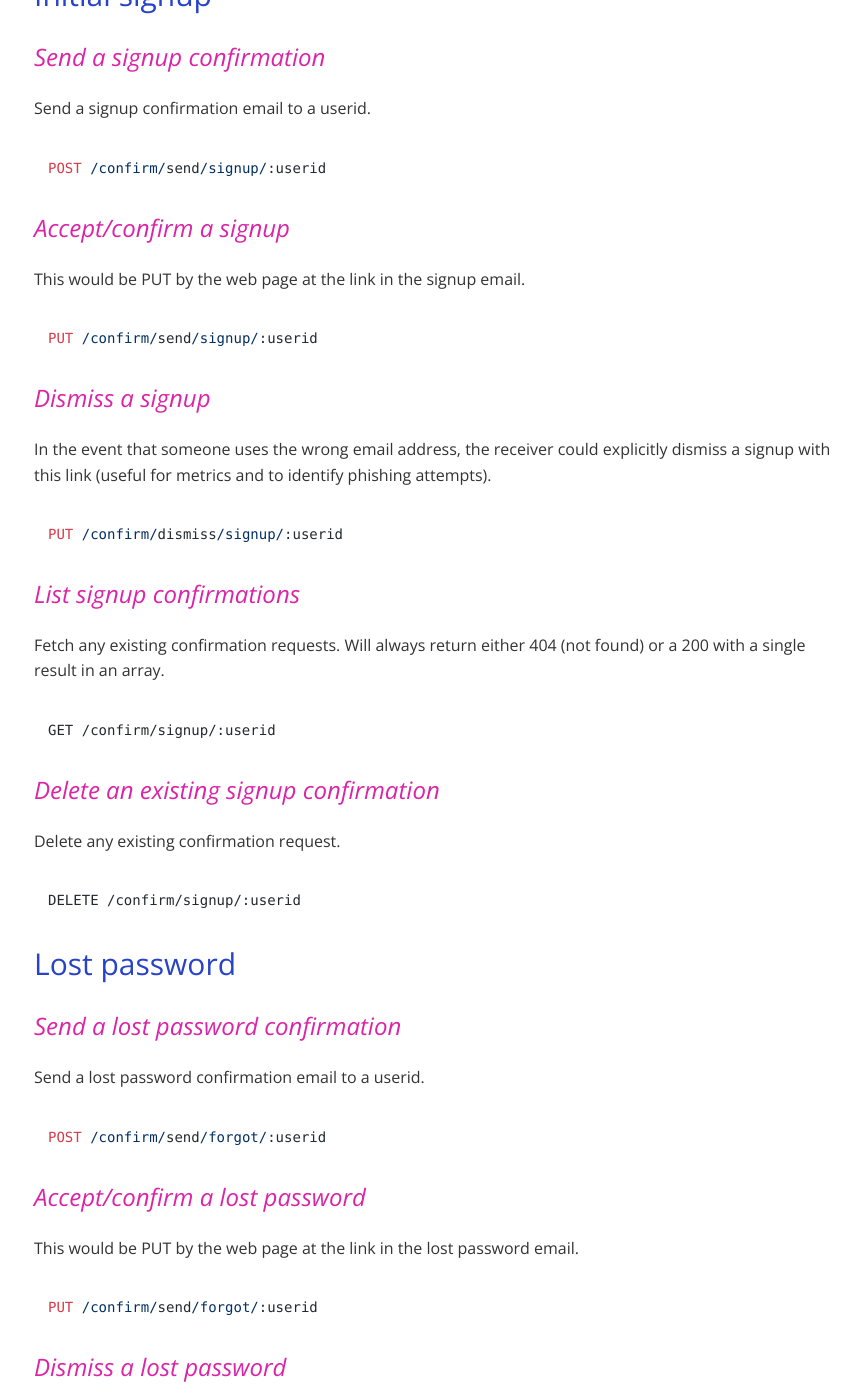
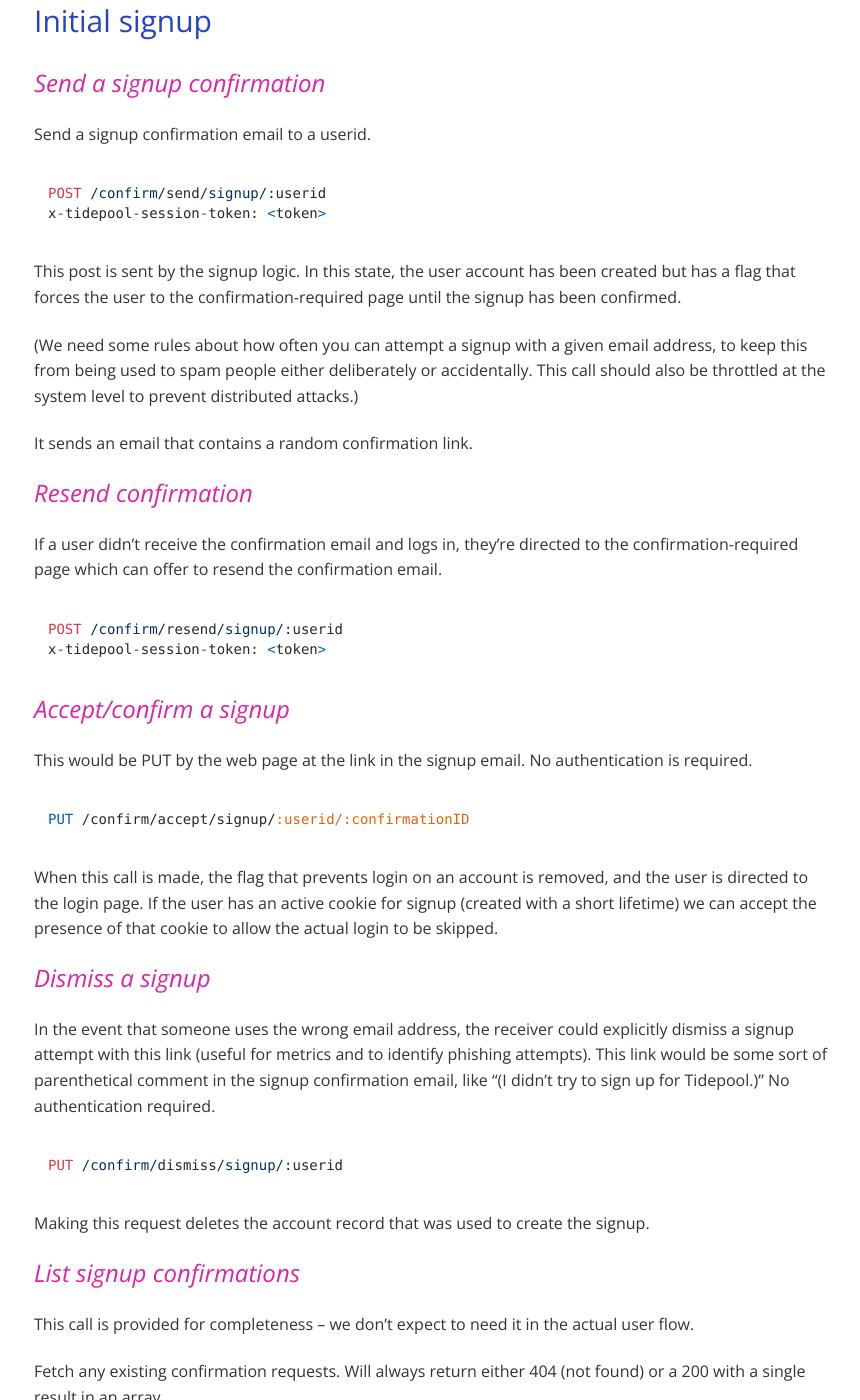
Before and after one commit to tidepool-org/tidepool-org.github.io, a Jekyll site: the page built from _docs/tidepool-api.md, in a window 1280 px wide and 1400 px high, scrolled down 10483 px. Shown: the whole window, without its empty margins (206-1066 px from the left). Built offline with Jekyll 4.4.1, drawn with Linux system fonts in a browser that asks for light colours; nearby versions of some CDN libraries; some of the changed text lies outside the part shown.

Commit message:
Update tidepool API doc with feedback; especially re-think the authentication requirements.

````diff
--- a/_docs/tidepool-api.md
+++ b/_docs/tidepool-api.md
@@ -445,9 +445,9 @@ There are three types of confirmations that can be generated:
 * Forgot password ("forgot")
 * Invitations to another user to "join your care team" (a way of saying "give a user permission to access your data). ("invite")
 
-All three types have the ability to send a confirmation, list pending confirmations, dismiss a confirmation, delete a pending confirmation, and accept a confirmation. The invitations also have the ability to get a list of confirmations received.
+The three systems share the fact that they all deal with email notifications, but they differ in their details. The forgot password and signup systems are special because several of their operations need to be done without being authenticated (if you could log in, you wouldn't need to send a forgot password notification). The invitation system requires two users, and one of them may not yet have an account.
 
-Note that in the case of invitations, the invitation goes to another user. In the case of signup/forgot, the confirmation goes to the same user.
+The signup system (where we get a confirmation that new users actually have a valid email address) is the most generic, so we'll deal with it first:
 
 ## Initial signup
 
@@ -457,81 +457,109 @@ Send a signup confirmation email to a userid.
 
 ```
 POST /confirm/send/signup/:userid
+x-tidepool-session-token: <token>
 ```
+
+This post is sent by the signup logic. In this state, the user account has been created but has a flag that forces the user to the confirmation-required page until the signup has been confirmed.
+
+(We need some rules about how often you can attempt a signup with a given email address, to keep this from being used to spam people either deliberately or accidentally. This call should also be throttled at the system level to prevent distributed attacks.)
+
+It sends an email that contains a random confirmation link.
+
+### Resend confirmation
+
+If a user didn't receive the confirmation email and logs in, they're directed to the confirmation-required page which can offer to resend the confirmation email.
+
+```
+POST /confirm/resend/signup/:userid
+x-tidepool-session-token: <token>
+```
+
 
 ### Accept/confirm a signup
 
-This would be PUT by the web page at the link in the signup email.
+This would be PUT by the web page at the link in the signup email. No authentication is required.
 
 ```
-PUT /confirm/send/signup/:userid
+PUT /confirm/accept/signup/:userid/:confirmationID
 ```
+
+When this call is made, the flag that prevents login on an account is removed, and the user is directed to the login page. If the user has an active cookie for signup (created with a short lifetime) we can accept the presence of that cookie to allow the actual login to be skipped.
 
 ### Dismiss a signup
 
-In the event that someone uses the wrong email address, the receiver could explicitly dismiss a signup with this link (useful for metrics and to identify phishing attempts).
+In the event that someone uses the wrong email address, the receiver could explicitly dismiss a signup attempt with this link (useful for metrics and to identify phishing attempts). This link would be some sort of parenthetical comment in the signup confirmation email, like "(I didn't try to sign up for Tidepool.)" No authentication required.
 
 ```
 PUT /confirm/dismiss/signup/:userid
 ```
 
+Making this request deletes the account record that was used to create the signup.
+
 ### List signup confirmations
+
+This call is provided for completeness -- we don't expect to need it in the actual user flow.
 
 Fetch any existing confirmation requests. Will always return either 404 (not found) or a 200 with a single result in an array.
 
 ```
 GET /confirm/signup/:userid
+x-tidepool-session-token: <token>
 ```
+
 
 ### Delete an existing signup confirmation
 
-Delete any existing confirmation request.
+This call is provided for completeness -- we don't expect to need it in the actual user flow.
+
+Delete any existing confirmation request. If this is called, it deletes the request but does not delete the account.
 
 ```
 DELETE /confirm/signup/:userid
+x-tidepool-session-token: <token>
 ```
+
 
 ## Lost password
 
-### Send a lost password confirmation
+Lost passwords are special because they have to be created and accepted without the usual authentication.
 
-Send a lost password confirmation email to a userid.
+###Creating a lost password request:
+```
+GET /confirm/send/forgot/:useremail
+```
+
+If the request is correctly formed, always returns a 200, even if the email address was not found (this way it can't be used to validate email addresses).
+
+The call is throttled at the system level to limit distributed attacks.
+
+If the email address is found in the Tidepool system, this will:
+
+* Create a confirm record and a random key
+* Send an email with a link containing the key
+
+Visiting the URL in the email will fetch a page that offers the user the chance to accept or reject the lost password request. If accepted, the user must then create a new password that will replace the old one.
+
+
+### Accepting a lost password request
 
 ```
-POST /confirm/send/forgot/:userid
+POST /confirm/accept/forgot/
+
+body {
+  "key": "confirmkey"
+  "email": "address_on_the_account"
+  "password": "new_password"
+}
 ```
 
-### Accept/confirm a lost password
+This call will be invoked by the lost password screen with the key that was included in the URL of the lost password screen. For additional safety, the user will be required to manually enter the email address on the account as part of the UI, and also to enter a new password which will replace the password on the account.
 
-This would be PUT by the web page at the link in the lost password email.
+If this call is completed without error, the lost password request is marked as accepted. Otherwise, the lost password request remains active until it expires.
 
-```
-PUT /confirm/send/forgot/:userid
-```
+### Dismiss a lost password request
 
-### Dismiss a lost password
-
-In the event that someone tries the lost password link incorrectly, the receiver could explicitly dismiss with this link.
-
-```
-PUT /confirm/dismiss/forgot/:userid
-```
-
-### List lost password requests
-
-Fetch any existing lost password requests. Will always return either 404 (not found) or a 200 with a single result in an array.
-
-```
-GET /confirm/forgot/:userid
-```
-
-### Delete an existing lost password request
-
-Delete any existing lost password request.
-
-```
-DELETE /confirm/forgot/:userid
-```
+This is not necessary -- upon any successful login, the lost password request will be automatically deleted. (If the user successfully logs in after creating the lost password request, it is presumed that they didn't actually need to change it.)
 
 
 ## Member Invitations
@@ -569,10 +597,10 @@ DELETE /confirm/forgot/:userid
 
   body: [{
     "email": "invitation1@email.com",
-    "permissions": [
+    "permissions": {
       "view": {},
       "note": {}
-    ]
+    }
   }]
   ```
 
@@ -618,7 +646,7 @@ DELETE /confirm/forgot/:userid
   x-tidepool-session-token: <token>
   ```
 
-  No body is required (it's a PUT), but both :userid and :invitedby are required.
+  No body is required, but both :userid and :invitedby are required.
 
 ### Accept invitation
 
@@ -632,7 +660,7 @@ DELETE /confirm/forgot/:userid
   x-tidepool-session-token: <token>
   ```
 
-  No body is required (it's a PUT), but both :userid and :invitedby are required.
+  No body is required, but both :userid and :invitedby are required.
 
 ## Confirmation data structure
 
@@ -722,14 +750,14 @@ Creates a child data account that is managed by the account :userid. For client-
 Body of post is:
 ```javascript
 {
-  "username": "any_unique_username",
-  "password": "apassword",
+  "username": "a_username",
+  "password": "a_password",
   "emails": [list_of_emails]
   "fullName": "Jane Smith"
 }
 ```
 
-The fullName field and username are both required. The username can be any valid username; the call will be rejected if the username is not unique. The password may be omitted or blank. If so, it will not be possible to log into the account directly. Emails is a list of email addresses and it may be omitted or blank.
+The fullName field and username are both required. The username can be any valid username, or it can be omitted or blank. If present, the call will be rejected if the username is not unique. If no username is specified then a random one will be generated and assigned (it can be changed later, if desired). The password may be omitted or blank. If so, it will not be possible to log into the account directly. Emails is a list of email addresses and it may be omitted or blank.
 
 If validation fails, a 400 error is returned with an explanation of the error in the body.
 
````
